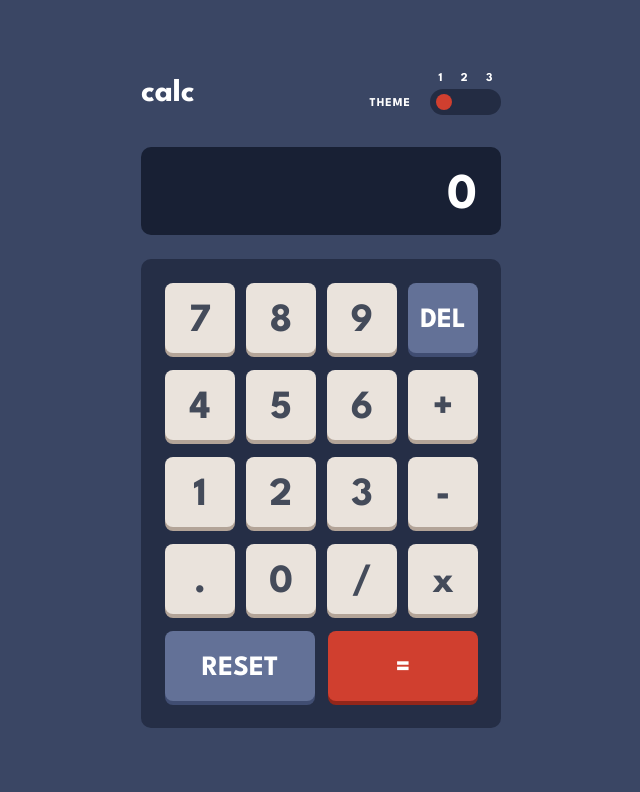
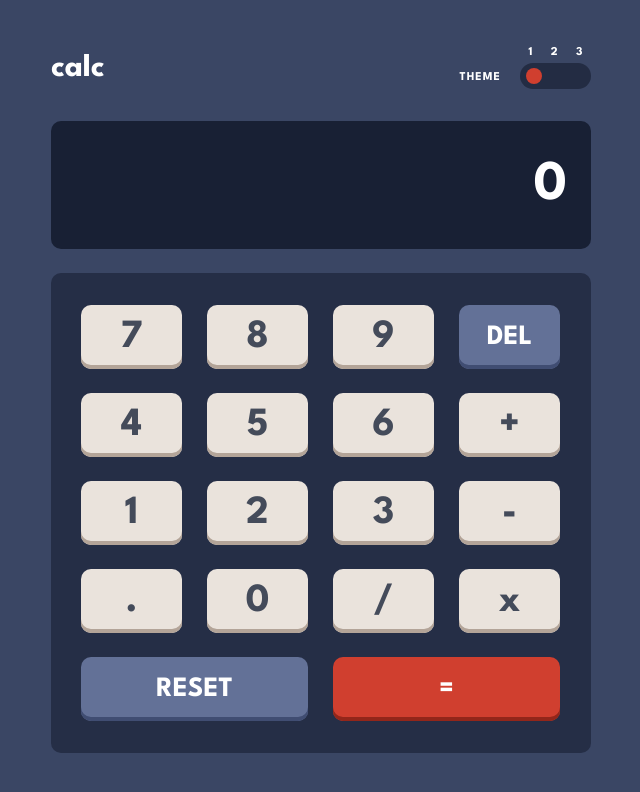
Before and after one commit to kashifawan981/calculator-app, a React (Create React App) app: page / in a window 1280 px wide. Shown: the top 792 px of the page, without its empty margins (319-959 px from the left). Built offline with nearby package versions, Linux system fonts and the light colour scheme.

Commit message:
updating css, keeping only media query for small screen smartphone

```diff
--- a/src/components/CalcKeypad/CalcButton.module.css
+++ b/src/components/CalcKeypad/CalcButton.module.css
@@ -1,34 +1,62 @@
 /* BASE STYLES FOR ALL SCREENS */
 
 .regButton {
+  height: 6.4rem;
+  width: 10.1rem;
+  font-size: 4rem;
+  border-radius: 1rem;
   border: unset;
   cursor: pointer;
-  padding-top: 0.8rem;
+  display: flex;
+  justify-content: center;
+  align-items: center;
+  flex-shrink: 0;
 }
 
 .deleteButton {
+  height: 6.4rem;
+  width: 10.1rem;
+  font-size: 2.8rem;
+  border-radius: 1rem;
   border: unset;
   cursor: pointer;
-  padding-top: 0.5rem;
+  display: flex;
+  justify-content: center;
+  align-items: center;
+  flex-shrink: 0;
 }
 
 .resetButton {
+  height: 6.4rem;
+  width: 22.7rem;
+  font-size: 2.8rem;
+  border-radius: 1rem;
   border: unset;
   cursor: pointer;
-  padding-top: 0.5rem;
+  display: flex;
+  justify-content: center;
+  align-items: center;
+  flex-shrink: 0;
 }
 
 .equalButton {
+  height: 6.4rem;
+  width: 22.7rem;
+  font-size: 2.8rem;
+  border-radius: 1rem;
   border: unset;
   cursor: pointer;
-  padding-top: 0.5rem;
+  display: flex;
+  justify-content: center;
+  align-items: center;
+  flex-shrink: 0;
 }
 
 /* REGULAR BUTTONS */
 
 .theme1-regButton {
   background-color: var(--key-background-regular-theme1);
-  box-shadow: 0 0.4rem 0 var(--key-shadow-regular-theme1);
+  box-shadow: 0 -0.4rem 0 0 var(--key-shadow-regular-theme1) inset;
   color: var(--text1-theme1);
 }
 
@@ -38,7 +66,7 @@
 
 .theme2-regButton {
   background-color: var(--key-background-regular-theme2);
-  box-shadow: 0 0.4rem 0 var(--key-shadow-regular-theme2);
+  box-shadow: 0 -0.4rem 0 var(--key-shadow-regular-theme2) inset;
   color: var(--text1-theme2);
 }
 
@@ -48,7 +76,7 @@
 
 .theme3-regButton {
   background-color: var(--key-background-regular-theme3);
-  box-shadow: 0 0.4rem 0 var(--key-shadow-regular-theme3);
+  box-shadow: 0 -0.4rem 0 var(--key-shadow-regular-theme3) inset;
   color: var(--text1-theme3);
 }
 
@@ -60,7 +88,7 @@
 
 .theme1-deleteButton {
   background-color: var(--key-background-del-and-reset-theme1);
-  box-shadow: 0 0.4rem 0 var(--key-shadow-del-and-reset-theme1);
+  box-shadow: 0 -0.4rem 0 var(--key-shadow-del-and-reset-theme1) inset;
   color: var(--text2-theme1);
 }
 
@@ -70,7 +98,7 @@
 
 .theme2-deleteButton {
   background-color: var(--key-background-del-and-reset-theme2);
-  box-shadow: 0 0.4rem 0 var(--key-shadow-del-and-reset-theme2);
+  box-shadow: 0 -0.4rem 0 var(--key-shadow-del-and-reset-theme2) inset;
   color: var(--text2-theme2);
 }
 
@@ -80,7 +108,7 @@
 
 .theme3-deleteButton {
   background-color: var(--key-background-del-and-reset-theme3);
-  box-shadow: 0 0.4rem 0 var(--key-shadow-del-and-reset-theme3);
+  box-shadow: 0 -0.4rem 0 var(--key-shadow-del-and-reset-theme3) inset;
   color: var(--text2-theme3);
 }
 
@@ -92,7 +120,7 @@
 
 .theme1-resetButton {
   background-color: var(--key-background-del-and-reset-theme1);
-  box-shadow: 0 0.4rem 0 var(--key-shadow-del-and-reset-theme1);
+  box-shadow: 0 -0.4rem 0 var(--key-shadow-del-and-reset-theme1) inset;
   color: var(--text2-theme1);
 }
 
@@ -102,7 +130,7 @@
 
 .theme2-resetButton {
   background-color: var(--key-background-del-and-reset-theme2);
-  box-shadow: 0 0.4rem 0 var(--key-shadow-del-and-reset-theme2);
+  box-shadow: 0 -0.4rem 0 var(--key-shadow-del-and-reset-theme2) inset;
   color: var(--text2-theme2);
 }
 
@@ -112,7 +140,7 @@
 
 .theme3-resetButton {
   background-color: var(--key-background-del-and-reset-theme3);
-  box-shadow: 0 0.4rem 0 var(--key-shadow-del-and-reset-theme3);
+  box-shadow: 0 -0.4rem 0 var(--key-shadow-del-and-reset-theme3) inset;
   color: var(--text2-theme3);
 }
 
@@ -124,7 +152,7 @@
 
 .theme1-equalButton {
   background-color: var(--key-background-equal-and-toggle-theme1);
-  box-shadow: 0 0.4rem 0 var(--key-shadow-equal-theme1);
+  box-shadow: 0 -0.4rem 0 var(--key-shadow-equal-theme1) inset;
   color: var(--text2-theme1);
 }
 
@@ -134,7 +162,7 @@
 
 .theme2-equalButton {
   background-color: var(--key-background-equal-and-toggle-theme2);
-  box-shadow: 0 0.4rem 0 var(--key-shadow-equal-theme2);
+  box-shadow: 0 -0.4rem 0 var(--key-shadow-equal-theme2) inset;
   color: var(--text2-theme2);
 }
 
@@ -144,7 +172,7 @@
 
 .theme3-equalButton {
   background-color: var(--key-background-equal-and-toggle-theme3);
-  box-shadow: 0 0.4rem 0 var(--key-shadow-equal-theme3);
+  box-shadow: 0 -0.4rem 0 var(--key-shadow-equal-theme3) inset;
   color: var(--text3-theme3);
 }
 
@@ -154,128 +182,32 @@
 
 /* MEDIA QUERY FOR IPHONE SE (375 x 667 AND ABOVE) */
 
-@media screen and (min-width: 375px) {
+@media screen and (max-width: 375px) {
   .regButton {
-    height: 6rem;
+    height: 6.4rem;
     width: 6rem;
     font-size: 3.2rem;
     border-radius: 0.5rem;
   }
 
   .deleteButton {
-    height: 6rem;
+    height: 6.4rem;
     width: 6rem;
     font-size: 2rem;
     border-radius: 0.5rem;
   }
 
   .resetButton {
-    height: 6rem;
+    height: 6.4rem;
     width: 13.3rem;
     font-size: 2rem;
     border-radius: 0.5rem;
   }
 
   .equalButton {
-    height: 6rem;
+    height: 6.4rem;
     width: 13.3rem;
     font-size: 2rem;
     border-radius: 0.5rem;
   }
 }
-
-/* MEDIA QUERY FOR IPHONE 13 PRO (390 x 844 AND ABOVE) */
-
-@media screen and (min-width: 390px) {
-  .regButton {
-    height: 6.5rem;
-    width: 6.5rem;
-    font-size: 4rem;
-    border-radius: 0.7rem;
-  }
-
-  .deleteButton {
-    height: 6.5rem;
-    width: 6.5rem;
-    font-size: 2.8rem;
-    border-radius: 0.7rem;
-  }
-
-  .resetButton {
-    height: 6.5rem;
-    width: 14.3rem;
-    font-size: 2.8rem;
-    border-radius: 0.7rem;
-  }
-
-  .equalButton {
-    height: 6.5rem;
-    width: 14.3rem;
-    font-size: 2.8rem;
-    border-radius: 0.7rem;
-  }
-}
-
-/* MEDIA QUERY FOR IPHONE 11 PRO MAX (414 x 896 AND ABOVE) */
-
-@media screen and (min-width: 414px) {
-  .regButton {
-    height: 7rem;
-    width: 7rem;
-    font-size: 4rem;
-    border-radius: 0.8rem;
-  }
-
-  .deleteButton {
-    height: 7rem;
-    width: 7rem;
-    font-size: 2.8rem;
-    border-radius: 0.8rem;
-  }
-
-  .resetButton {
-    height: 7rem;
-    width: 15rem;
-    font-size: 2.8rem;
-    border-radius: 0.8rem;
-  }
-
-  .equalButton {
-    height: 7rem;
-    width: 15rem;
-    font-size: 2.8rem;
-    border-radius: 0.8rem;
-  }
-}
-
-/* MEDIA QUERY FOR MACBOOK PRO 14"Media query for MacBook Pro 14" (1512 x 982 AND ABOVE) */
-
-@media screen and (min-width: 1512px) {
-  .regButton {
-    height: 6.4rem;
-    width: 10.1rem;
-    font-size: 4rem;
-    border-radius: 1rem;
-  }
-
-  .deleteButton {
-    height: 6.4rem;
-    width: 10.1rem;
-    font-size: 2.8rem;
-    border-radius: 1rem;
-  }
-
-  .resetButton {
-    height: 6.4rem;
-    width: 23rem;
-    font-size: 2.8rem;
-    border-radius: 1rem;
-  }
-
-  .equalButton {
-    height: 6.4rem;
-    width: 23rem;
-    font-size: 2.8rem;
-    border-radius: 1rem;
-  }
-}
--- a/src/components/CalcKeypad/CalcKeypad.module.css
+++ b/src/components/CalcKeypad/CalcKeypad.module.css
@@ -1,23 +1,26 @@
 /* BASE STYLES FOR ALL SCREENS */
 
 .keypadContainer {
+  width: 54rem;
+  height: 48rem;
   margin: auto;
   border-radius: 1rem;
-  padding: 2.4rem;
+  padding: 3.2rem;
+  padding-left: 3rem;
 }
 
 .buttonsContainer {
   display: grid;
-  grid-column-gap: 1.1rem;
-  grid-row-gap: 1.7rem;
   justify-items: center;
   grid-template-columns: repeat(4, 1fr);
   grid-template-rows: repeat(4, 1fr);
+  grid-column-gap: 2.5rem;
+  grid-row-gap: 2.4rem;
 }
 
 .buttonsContainer2 {
-  margin-top: 17px;
-  gap: 1.3rem;
+  margin-top: 2.4rem;
+  gap: 2.5rem;
   display: grid;
   grid-template-columns: repeat(2, 1fr);
 }
@@ -36,46 +39,20 @@
 
 /* MEDIA QUERY FOR IPHONE SE (375 x 667 AND ABOVE) */
 
-@media screen and (min-width: 375px) {
+@media screen and (max-width: 375px) {
   .keypadContainer {
     width: 32.7rem;
     height: 42rem;
-  }
-}
-
-/* MEDIA QUERY FOR IPHONE 13 PRO (390 x 844 AND ABOVE) */
-
-@media screen and (min-width: 390px) {
-  .keypadContainer {
-    width: 35rem;
-    height: 44.7rem;
-  }
-}
-
-/* MEDIA QUERY FOR IPHONE 11 PRO MAX (414 x 896 AND ABOVE) */
-
-@media screen and (min-width: 414px) {
-  .keypadContainer {
-    width: 36rem;
-    height: 46.9rem;
-  }
-}
-
-/* MEDIA QUERY FOR MACBOOK PRO 14" (1512 x 982 AND ABOVE) */
-
-@media screen and (min-width: 1512px) {
-  .keypadContainer {
-    width: 54rem;
-    height: 48rem;
+    padding: 2.4rem;
   }
 
   .buttonsContainer {
-    grid-column-gap: 2.7rem;
-    grid-row-gap: 2.7rem;
+    grid-column-gap: 1.3rem;
+    grid-row-gap: 1.3rem;
   }
 
   .buttonsContainer2 {
-    margin-top: 2.7rem;
-    gap: 3rem;
+    margin-top: 1.3rem;
+    gap: 1.3rem;
   }
 }
--- a/src/components/CalcScreen/CalcScreen.module.css
+++ b/src/components/CalcScreen/CalcScreen.module.css
@@ -1,19 +1,19 @@
 /* BASE STYLES FOR ALL SCREENS */
 
 .screenContainer {
-  min-height: 8.8rem;
+  width: 54rem;
+  height: 12.8rem;
   margin: auto;
   margin-bottom: 2.4rem;
   text-align: right;
   display: grid;
   border-radius: 1rem;
-  padding-top: 1rem;
 }
 
 .screen {
   background-color: unset;
   border: unset;
-
+  font-size: 5.6rem;
   margin: auto 2.4rem;
 }
 
@@ -34,52 +34,13 @@
 
 /* MEDIA QUERY FOR IPHONE SE (375 x 667 AND ABOVE) */
 
-@media screen and (min-width: 375px) {
+@media screen and (max-width: 375px) {
   .screenContainer {
-    max-width: 32.7rem;
+    width: 32.7rem;
+    height: 8.8rem;
   }
 
   .screen {
     font-size: 4rem;
   }
 }
-
-
-/* MEDIA QUERY FOR IPHONE 13 PRO (390 x 844 AND ABOVE) */
-
-@media screen and (min-width: 390px) {
-  .screenContainer {
-    max-width: 35rem;
-    padding-top: 1rem;
-  }
-
-  .screen {
-    font-size: 5rem;
-  }
-}
-
-/* MEDIA QUERY FOR IPHONE 11 PRO MAX (414 x 896 AND ABOVE) */
-
-@media screen and (min-width: 414px) {
-  .screenContainer {
-    max-width: 36rem;
-    padding-top: 1rem;
-  }
-
-  .screen {
-    font-size: 5rem;
-  }
-}
-
-/* MEDIA QUERY FOR MACBOOK PRO 14" (1512 x 982 AND ABOVE) */
-
-@media screen and (min-width: 1512px) {
-  .screenContainer {
-    max-width: 54rem;
-    min-height: 12.8rem;
-  }
-
-  .screen {
-    font-size: 5.6rem;
-  }
-}
--- a/src/components/CalcThemes/CalcThemes.module.css
+++ b/src/components/CalcThemes/CalcThemes.module.css
@@ -1,6 +1,7 @@
 /* BASE STYLES FOR ALL SCREENS */
 
 .themesContainer {
+  width: 54rem;
   height: 4.2rem;
   display: grid;
   grid-template-columns: repeat(2, 1fr);
@@ -12,15 +13,16 @@
 .themesContainer h1 {
   font-size: 3.2rem;
 }
-
 .themes {
   display: grid;
   justify-items: end;
+  grid-template-columns: repeat(3, 1fr);
 }
 
 .themeContainer {
   display: grid;
   height: 4.2rem;
+  grid-column: 2 / span 1;
 }
 
 .themeContainer p {
@@ -147,12 +149,13 @@
 
 /* MEDIA QUERY FOR IPHONE SE (375 x 667 AND ABOVE) */
 
-@media screen and (min-width: 375px) {
+@media screen and (max-width: 375px) {
   .themesContainer {
-    max-width: 32.7rem;
+    width: 32.7rem;
+    height: 4.2rem;
   }
 
-  .themesContainer h2 {
+  .themesContainer h1 {
     font-size: 3.2rem;
   }
 
@@ -166,47 +169,3 @@
     grid-template-columns: repeat(2, 1fr);
   }
 }
-
-/* MEDIA QUERY FOR IPHONE 13 PRO (390 x 844 AND ABOVE) */
-
-@media screen and (min-width: 390px) {
-  .themesContainer {
-    max-width: 35rem;
-  }
-
-  .themesContainer h2 {
-    font-size: 4rem;
-  }
-}
-
-/* MEDIA QUERY FOR IPHONE 11 PRO MAX (414 x 896 AND ABOVE) */
-
-@media screen and (min-width: 414px) {
-  .themesContainer {
-    max-width: 36rem;
-  }
-
-  .themesContainer h2 {
-    font-size: 4rem;
-  }
-}
-
-/* MEDIA QUERY FOR MACBOOK PRO 14" (1512 x 982 AND ABOVE) */
-
-@media screen and (min-width: 1512px) {
-  .themesContainer {
-    max-width: 54rem;
-  }
-
-  .themesContainer h2 {
-    font-size: 3.2rem;
-  }
-
-  .themes {
-    grid-template-columns: repeat(3, 1fr);
-  }
-
-  .themeContainer {
-    grid-column: 2 / span 1;
-  }
-}
```
